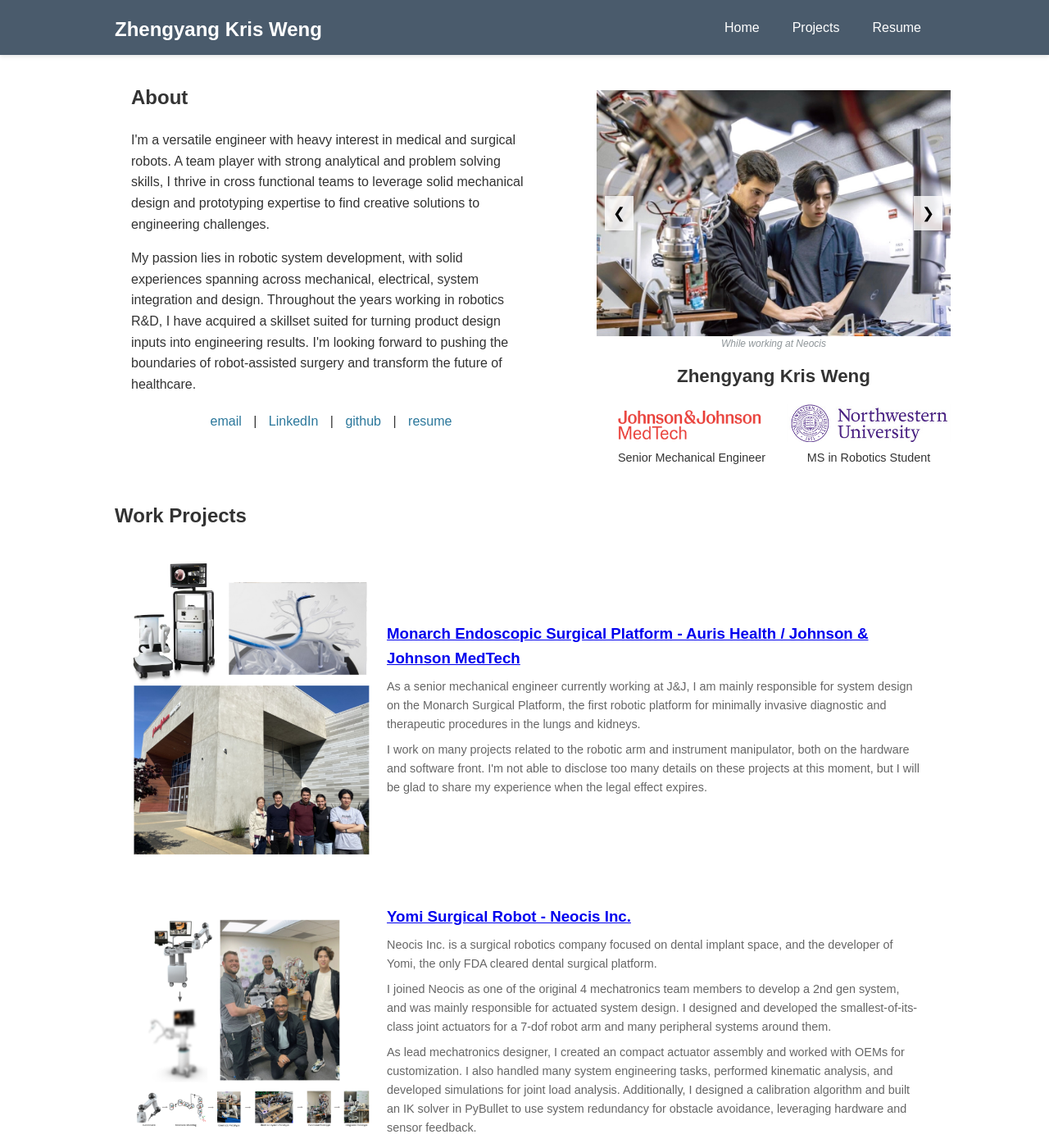
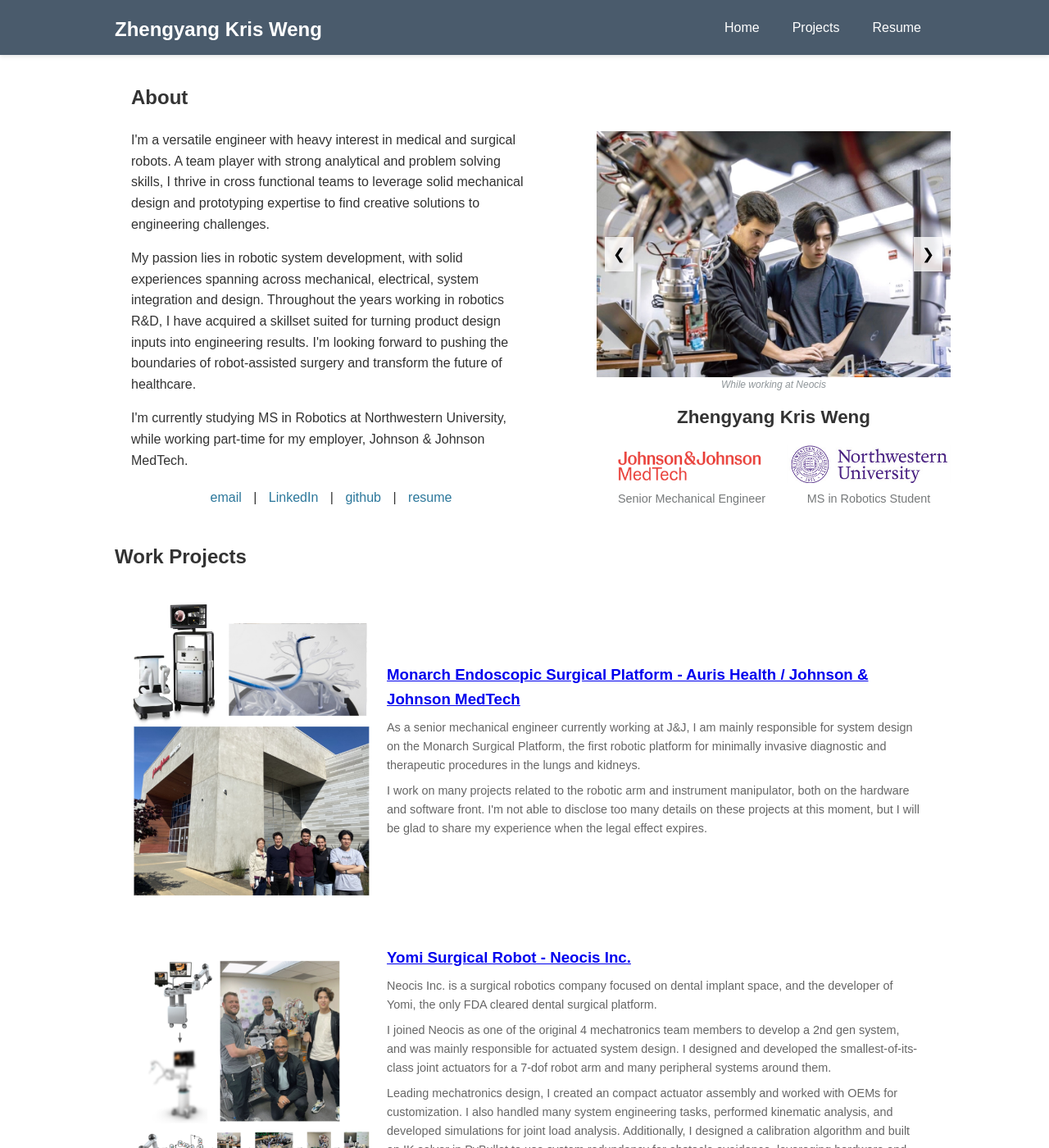
Before and after one commit to wengmister/wengmister.github.io, a Jekyll site: the page built from index.html, in a window 1280 px wide and 1400 px high. Shown: the whole window at 82% size. Built offline with Jekyll 4.4.1, drawn with Linux system fonts in a browser that asks for light colours; some of the changed text lies outside the part shown.

Commit message:
updated affiliation description

```diff
--- a/_sass/main.scss
+++ b/_sass/main.scss
@@ -105,8 +105,7 @@
 .image-carousel {
     width: 100%;
     flex: 2;
-    margin-top: 30px;
-    height: 500px; /* Fixed height */
+    margin-top: 80px;
 }
 
 .name-print {
@@ -156,6 +155,7 @@
 .affiliation p {
     margin: 0;
     font-size: 0.9rem;
+    color: #76797a;
 }
 
 /* Responsive layout */
--- a/index.html
+++ b/index.html
@@ -8,7 +8,7 @@
             <h1>About</h1>
             <p>I'm a versatile engineer with heavy interest in medical and surgical robots. A team player with strong analytical and problem solving skills, I thrive in cross functional teams to leverage solid mechanical design and prototyping expertise to find creative solutions to engineering challenges.</p>
             <p>My passion lies in robotic system development, with solid experiences spanning across mechanical, electrical, system integration and design. Throughout the years working in robotics R&D, I have acquired a skillset suited for turning product design inputs into engineering results. I'm looking forward to pushing the boundaries of robot-assisted surgery and transform the future of healthcare.</p>
-
+            <p>I'm currently studying MS in Robotics at Northwestern University, while working part-time for my employer, Johnson & Johnson MedTech.</p>
             <div class="contact-list">
                 <a href="mailto:wengmister@gmail.com" class="contact-item">email</a> |
                 <a href="https://www.linkedin.com/in/zkweng/" class="contact-item">LinkedIn</a> |
@@ -74,7 +74,7 @@
                     </h3>
                     <p>Neocis Inc. is a surgical robotics company focused on dental implant space, and the developer of Yomi, the only FDA cleared dental surgical platform.</p>
                     <p>I joined Neocis as one of the original 4 mechatronics team members to develop a 2nd gen system, and was mainly responsible for actuated system design. I designed and developed the smallest-of-its-class joint actuators for a 7-dof robot arm and many peripheral systems around them.</p>
-                    <p>As lead mechatronics designer, I created an compact actuator assembly and worked with OEMs for customization. I also handled many system engineering tasks, performed kinematic analysis, and developed simulations for joint load analysis. Additionally, I designed a calibration algorithm and built an IK solver in PyBullet to use system redundancy for obstacle avoidance, leveraging hardware and sensor feedback. </p>
+                    <p>Leading mechatronics design, I created an compact actuator assembly and worked with OEMs for customization. I also handled many system engineering tasks, performed kinematic analysis, and developed simulations for joint load analysis. Additionally, I designed a calibration algorithm and built an IK solver in PyBullet to use system redundancy for obstacle avoidance, leveraging hardware and sensor feedback. </p>
                 </div>
             </div>
         </li>
```
